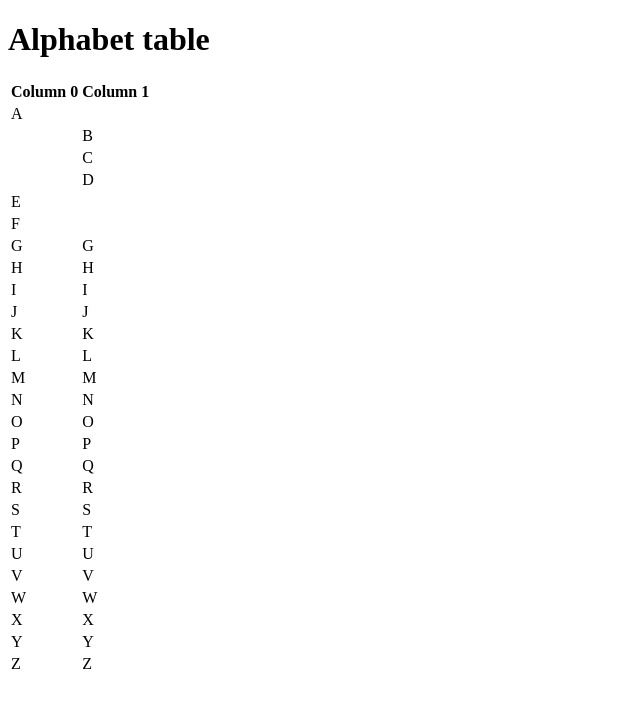
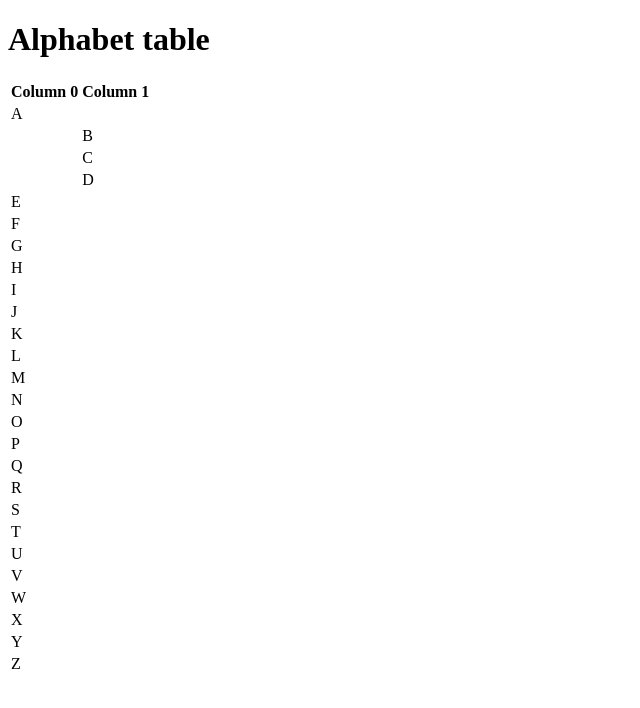
Before and after one commit to comp426-2023-spring/a01-Dans10v, a website: page public/index.html in a window 1280 px wide. Shown: the whole page, without its empty margins (0-640 px from the left). Drawn offline with Linux system fonts and the light colour scheme.

Commit message:
fixed html file

```diff
--- a/public/index.html
+++ b/public/index.html
@@ -44,83 +44,83 @@
                 </tr>
                 <tr>
                     <td>G</td>
-                    <td>G</td>
+                    <td></td>
                 </tr>
                 <tr>
                     <td>H</td>
-                    <td>H</td>
+                    <td></td>
                 </tr>
                 <tr>
                     <td>I</td>
-                    <td>I</td>
+                    <td></td>
                 </tr>
                 <tr>
                     <td>J</td>
-                    <td>J</td>
+                    <td></td>
                 </tr>
                 <tr>
                     <td>K</td>
-                    <td>K</td>
+                    <td></td>
                 </tr>
                 <tr>
                     <td>L</td>
-                    <td>L</td>
+                    <td></td>
                 </tr>
                 <tr>
                     <td>M</td>
-                    <td>M</td>
+                    <td></td>
                 </tr>
                 <tr>
                     <td>N</td>
-                    <td>N</td>
+                    <td></td>
                 </tr>
                 <tr>
                     <td>O</td>
-                    <td>O</td>
+                    <td></td>
                 </tr>
                 <tr>
                     <td>P</td>
-                    <td>P</td>
+                    <td></td>
                 </tr>
                 <tr>
                     <td>Q</td>
-                    <td>Q</td>
+                    <td></td>
                 </tr>
                 <tr>
                     <td>R</td>
-                    <td>R</td>
+                    <td></td>
                 </tr>
                 <tr>
                     <td>S</td>
-                    <td>S</td>
+                    <td></td>
                 </tr>
                 <tr>
                     <td>T</td>
-                    <td>T</td>
+                    <td></td>
                 </tr>
                 <tr>
                     <td>U</td>
-                    <td>U</td>
+                    <td></td>
                 </tr>
                 <tr>
                     <td>V</td>
-                    <td>V</td>
+                    <td></td>
                 </tr>
                 <tr>
                     <td>W</td>
-                    <td>W</td>
+                    <td></td>
                 </tr>
                 <tr>
                     <td>X</td>
-                    <td>X</td>
+                    <td></td>
                 </tr>
                 <tr>
                     <td>Y</td>
-                    <td>Y</td>
+                    <td></td>
                 </tr>
                 <tr>
                     <td>Z</td>
-                    <td>Z</td>
+                    <td></td>
                 </tr>
             </tbody>
         </table>
```
